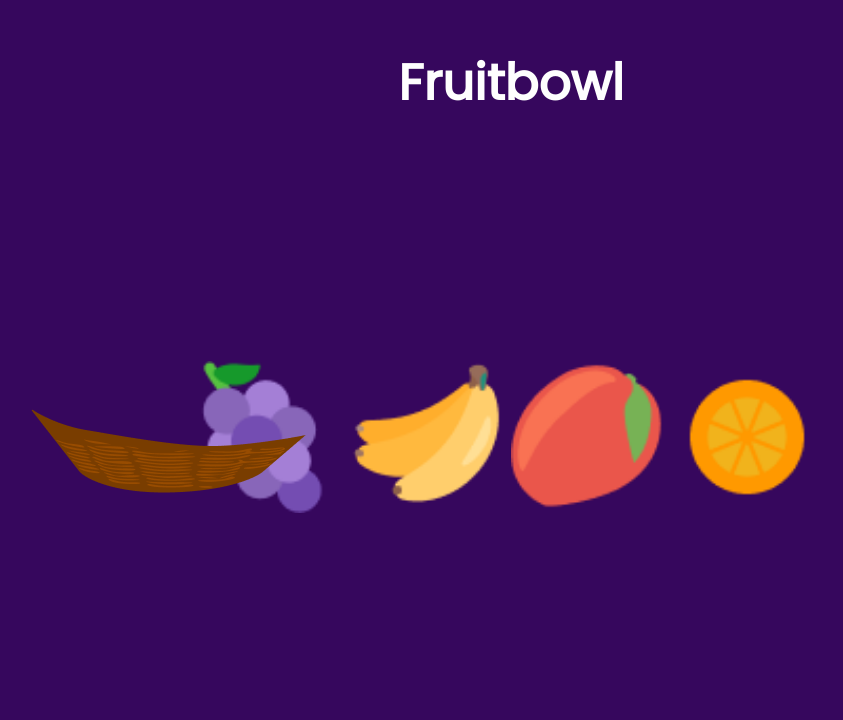
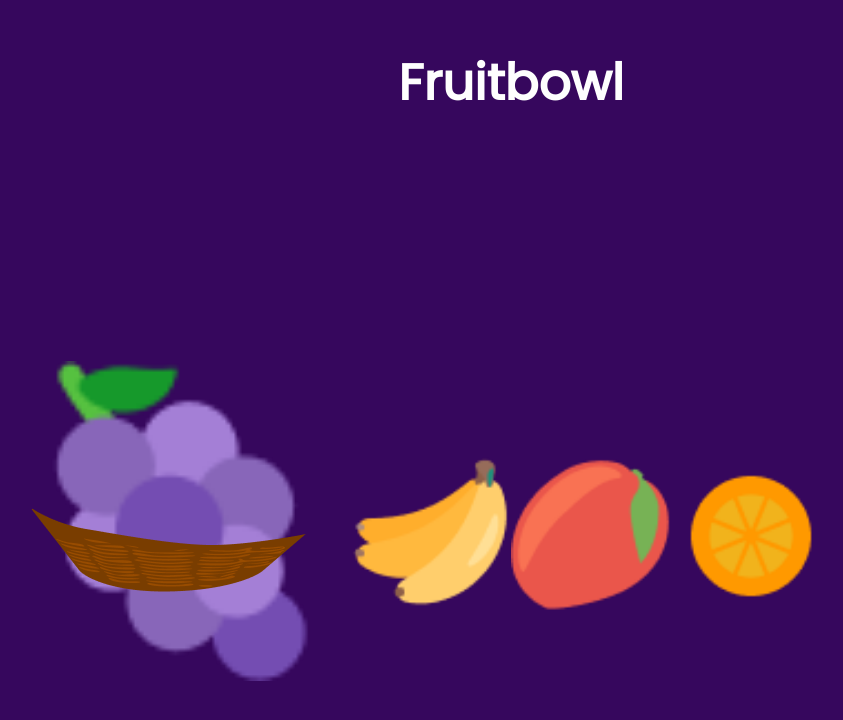
Before and after one commit to jdephil/fruit-bowl-frontend, a React (Create React App) app: page / in a window 1280 px wide. Shown: the part 210-930 px from the top of the page, without its empty margins (129-972 px from the left). Before the commit the page ends 800 px from the top, so only its background shows below. Built offline with nearby package versions, Linux system fonts and the light colour scheme.

Commit message:
home page css 2

```diff
--- a/src/App.css
+++ b/src/App.css
@@ -36,12 +36,13 @@ body {
   grid-row: 1;
 }
 .fruitImg {
-  width: 95%;
+  width: 100%;
   margin-bottom: 20px;
 }
 
 .grapesImg {
-  grid-column: 3;
+  grid-column: 2/4;
+  margin-bottom: 30px;
 }
 
 .bananaImg {
```
